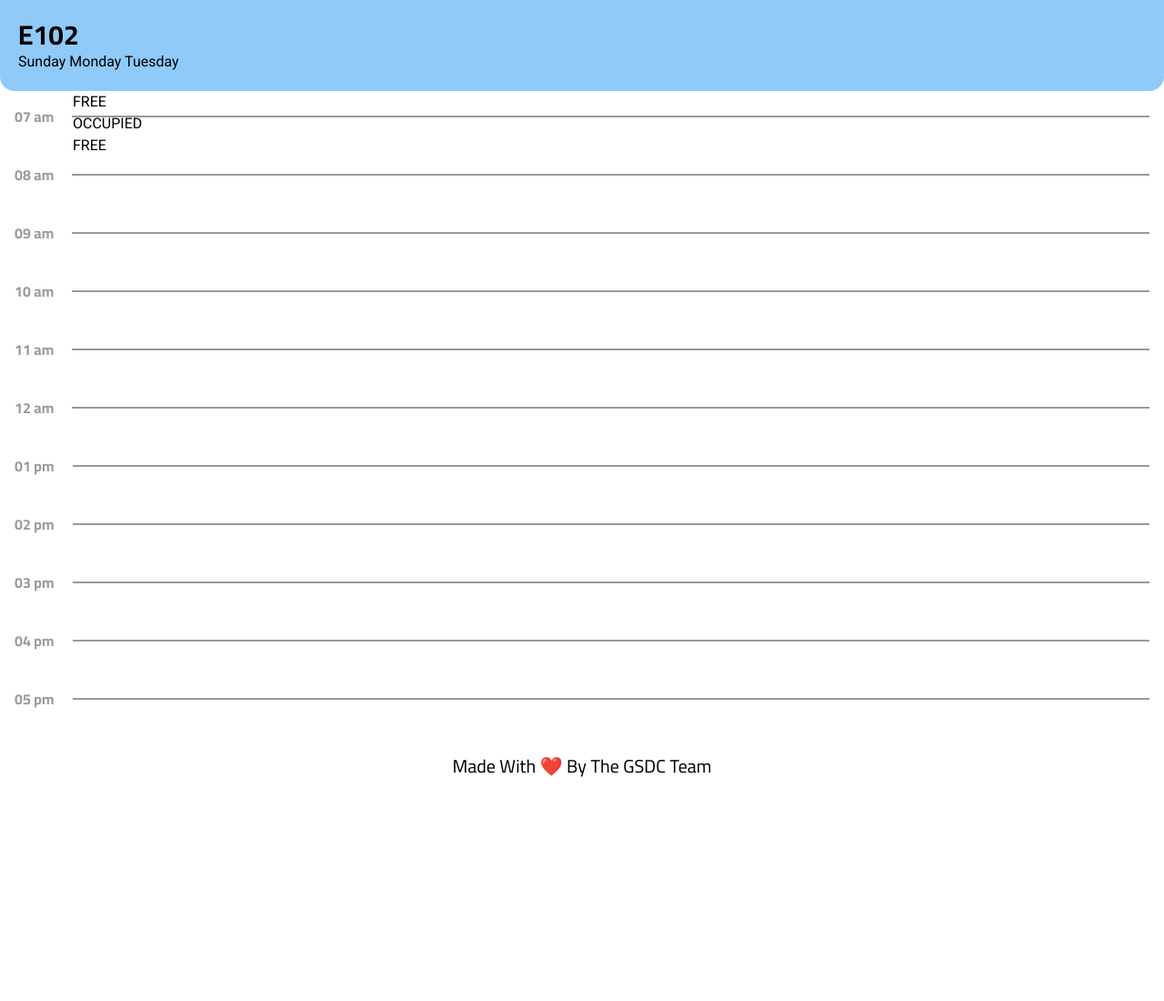
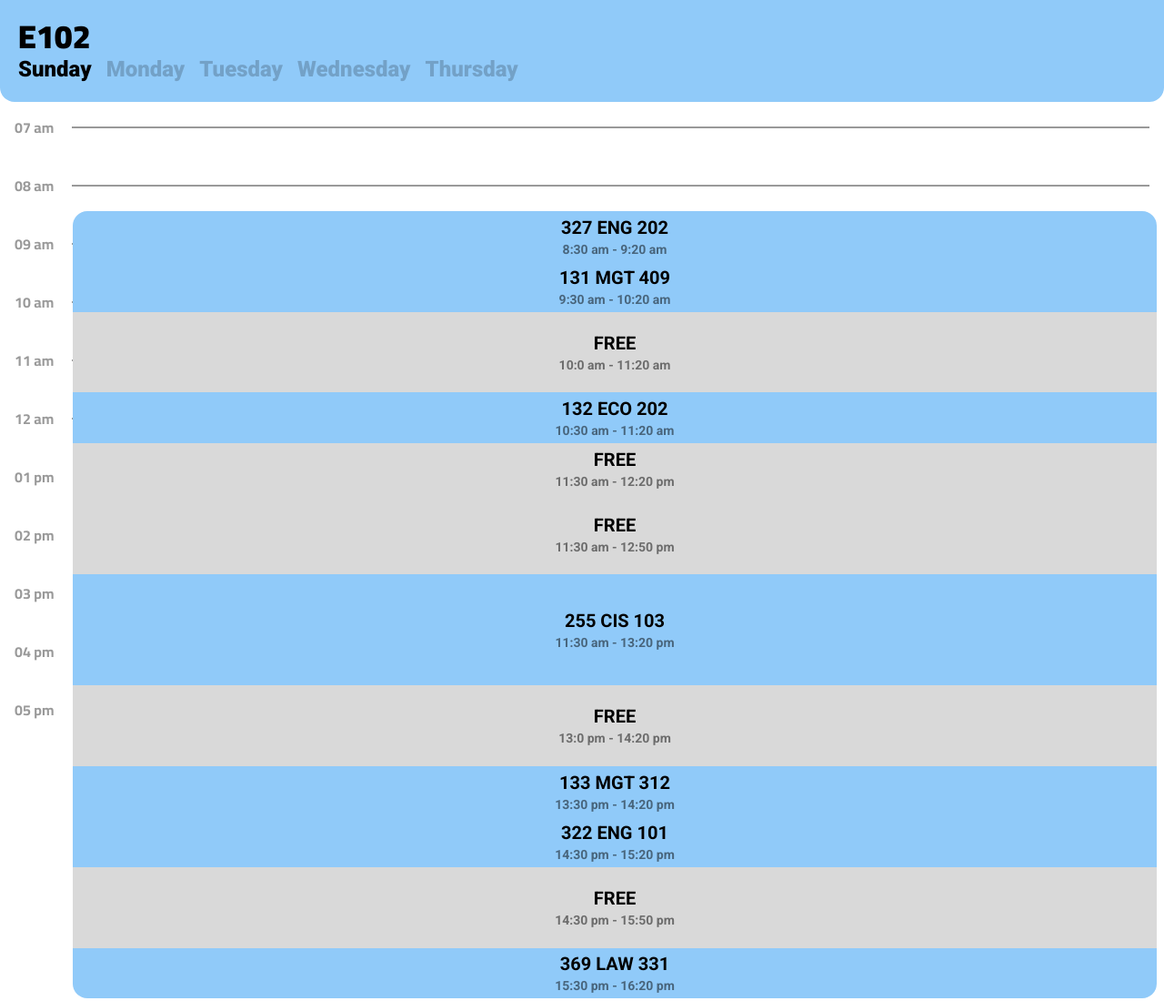
Before and after one commit to GDSC-YU/tuwaiq-classrooms, an Astro site: page /classrooms/E102 in a window 1280 px wide. Shown: the top 1100 px of the page at 91% size. Before the commit the page ends 860 px from the top, so only its background shows below. Built offline with nearby package versions, Linux system fonts and the light colour scheme; Astro itself is replaced by a stand-in of ours; some icons are missing.

Commit message:
add schedule page

```diff
--- a/astro.config.mjs
+++ b/astro.config.mjs
@@ -4,6 +4,9 @@ import { defineConfig } from "astro/config";
 import tailwind from "@astrojs/tailwind";
 
 // https://astro.build/config
+import react from "@astrojs/react";
+
+// https://astro.build/config
 export default defineConfig({
-  integrations: [tailwind()]
+  integrations: [tailwind(), react()]
 });
--- /dev/null
+++ b/src/components/ClassroomSchedulePage.tsx
@@ -0,0 +1,128 @@
+import { useState } from "react";
+import type { Room } from "../misc/rooms";
+import Header, { HeaderColor } from "./Header";
+import ScheduleDayTimeSlots, {
+  OccupiedSlotColor,
+} from "./ScheduleDayTimeSlots";
+import ScheduleLine from "./ScheduleLine";
+import TextChip from "./TextChip";
+
+interface Props {
+  room: Room;
+}
+
+enum Day {
+  sunday,
+  monday,
+  tuesday,
+  wednesday,
+  thursday,
+}
+
+export default function ClassroomSchedulePage({ room }: Props) {
+  const now = new Date();
+  const [selectedDay, setSelectedDay] = useState(now.getDay());
+
+  let headerColor: HeaderColor;
+  let occupiedSlotColor: OccupiedSlotColor;
+  switch (room.name.charAt(0)) {
+    case "E":
+      headerColor = HeaderColor.paleBlue;
+      occupiedSlotColor = OccupiedSlotColor.paleBlue;
+      break;
+    case "F":
+      headerColor = HeaderColor.paleRed;
+      occupiedSlotColor = OccupiedSlotColor.paleRed;
+      break;
+    case "G":
+      headerColor = HeaderColor.paleYellow;
+      occupiedSlotColor = OccupiedSlotColor.paleYellow;
+      break;
+    case "H":
+      headerColor = HeaderColor.paleGreen;
+      occupiedSlotColor = OccupiedSlotColor.paleGreen;
+      break;
+  }
+
+  return (
+    <div>
+      <Header title={room.name} color={headerColor!}>
+        <div className="flex flex-row flex-nowrap space-x-4 overflow-x-auto overflow-y-hidden">
+          <TextChip
+            text="Sunday"
+            isSelected={selectedDay == Day.sunday}
+            onClick={() => setSelectedDay(Day.sunday)}
+          />
+          <TextChip
+            text="Monday"
+            isSelected={selectedDay == Day.monday}
+            onClick={() => setSelectedDay(Day.monday)}
+          />
+          <TextChip
+            text="Tuesday"
+            isSelected={selectedDay == Day.tuesday}
+            onClick={() => setSelectedDay(Day.tuesday)}
+          />
+          <TextChip
+            text="Wednesday"
+            isSelected={selectedDay == Day.wednesday}
+            onClick={() => setSelectedDay(Day.wednesday)}
+          />
+          <TextChip
+            text="Thursday"
+            isSelected={selectedDay == Day.thursday}
+            onClick={() => setSelectedDay(Day.thursday)}
+          />
+        </div>
+      </Header>
+      <div className="grid">
+        <div
+          className="flex flex-col space-y-10 p-4"
+          style={{ gridArea: "1 / 1 / 2 / 2" }}
+        >
+          <ScheduleLine time="07 am" />
+          <ScheduleLine time="08 am" />
+          <ScheduleLine time="09 am" />
+          <ScheduleLine time="10 am" />
+          <ScheduleLine time="11 am" />
+          <ScheduleLine time="12 am" />
+          <ScheduleLine time="01 pm" />
+          <ScheduleLine time="02 pm" />
+          <ScheduleLine time="03 pm" />
+          <ScheduleLine time="04 pm" />
+          <ScheduleLine time="05 pm" />
+        </div>
+        <ScheduleDayTimeSlots
+          key={Day.sunday}
+          timeSlots={room.sunday}
+          occupiedSlotColor={occupiedSlotColor!}
+          isVisible={selectedDay == Day.sunday}
+        />
+        <ScheduleDayTimeSlots
+          key={Day.monday}
+          timeSlots={room.monday}
+          occupiedSlotColor={occupiedSlotColor!}
+          isVisible={selectedDay == Day.monday}
+        />
+        <ScheduleDayTimeSlots
+          key={Day.tuesday}
+          timeSlots={room.tuesday}
+          occupiedSlotColor={occupiedSlotColor!}
+          isVisible={selectedDay == Day.tuesday}
+        />
+        <ScheduleDayTimeSlots
+          key={Day.wednesday}
+          timeSlots={room.wednesday}
+          occupiedSlotColor={occupiedSlotColor!}
+          isVisible={selectedDay == Day.wednesday}
+        />
+        <ScheduleDayTimeSlots
+          key={Day.thursday}
+          timeSlots={room.thursday}
+          occupiedSlotColor={occupiedSlotColor!}
+          isVisible={selectedDay == Day.thursday}
+        />
+      </div>
+    </div>
+  );
+}
--- a/src/components/Header.astro
+++ /dev/null
@@ -1,20 +0,0 @@
----
-export enum HeaderColor {
-  paleYellow = "bg-pale-yellow",
-  paleRed = "bg-pale-red",
-  paleGreen = "bg-pale-green",
-  paleBlue = "bg-pale-blue",
-}
-
-interface Props {
-  title: string;
-  color: HeaderColor;
-}
-
-const { title, color } = Astro.props;
----
-
-<header class={`${color} p-5 rounded-b-[16px]`}>
-  <p class="font-bold font-cairo text-3xl">{title}</p>
-  <slot />
-</header>
--- /dev/null
+++ b/src/components/Header.tsx
@@ -0,0 +1,29 @@
+import PropTypes from "prop-types";
+import { Children } from "react";
+
+export enum HeaderColor {
+  paleYellow = "bg-pale-yellow",
+  paleRed = "bg-pale-red",
+  paleGreen = "bg-pale-green",
+  paleBlue = "bg-pale-blue",
+}
+
+interface Props {
+  title: string;
+  color: HeaderColor;
+  children?: JSX.Element | JSX.Element[] | string | string[];
+}
+
+export default function Header({ title, color, children }: Props) {
+  return (
+    <header className={`${color} p-5 rounded-b-[16px]`}>
+      <p className="font-black font-cairo text-4xl">{title}</p>
+      {Children.map(children, (child) => child)}
+    </header>
+  );
+}
+
+Header.propTypes = {
+  title: PropTypes.string,
+  color: PropTypes.oneOf(Object.values(HeaderColor)),
+};
--- /dev/null
+++ b/src/components/ScheduleDayTimeSlots.tsx
@@ -0,0 +1,84 @@
+import type { TimeSlot } from "../misc/rooms";
+import { getAmPmFromHours } from "../misc/utils";
+
+export enum OccupiedSlotColor {
+  paleYellow = "bg-pale-yellow",
+  paleRed = "bg-pale-red",
+  paleGreen = "bg-pale-green",
+  paleBlue = "bg-pale-blue",
+}
+
+interface Props {
+  timeSlots: Array<TimeSlot>;
+  occupiedSlotColor: OccupiedSlotColor;
+  isVisible: boolean;
+}
+
+export default function ScheduleDayTimeSlots({
+  timeSlots,
+  occupiedSlotColor,
+  isVisible,
+}: Props) {
+  return (
+    <div
+      className={`${
+        isVisible ? "visible" : "invisible"
+      } flex flex-col ml-[5rem] mr-2 spacing-y-0 pt-5`}
+      style={{ gridArea: "1 / 1 / 2 / 2" }}
+    >
+      {timeSlots.map((timeSlot) => {
+        const isFreeSlot = timeSlot.courseName == "";
+
+        const isFirst = timeSlots.indexOf(timeSlot) == 0;
+        const isLast = timeSlots.indexOf(timeSlot) == timeSlots.length - 1;
+
+        const startHour = timeSlot.timeStart.hour;
+        const startMinute = timeSlot.timeStart.minute;
+        const startTime = `${startHour}:${startMinute} ${getAmPmFromHours(
+          startHour
+        )}`;
+
+        const endHour = timeSlot.timeEnd.hour;
+        const endMinute = timeSlot.timeEnd.minute;
+        const endTime = `${endHour}:${endMinute} ${getAmPmFromHours(endHour)}`;
+
+        const minutesTotal =
+          (endHour - startHour) * 60 + endMinute - startMinute;
+
+        const minutesRemRatio = 4.16 / 60;
+
+        let scheduleOffset = 0;
+        if (
+          isFirst &&
+          (timeSlot.timeStart.hour > 7 || timeSlot.timeStart.minute > 0)
+        ) {
+          const hoursInMinutes = (timeSlot.timeStart.hour - 7) * 60;
+          const offestMinutes = hoursInMinutes + timeSlot.timeStart.minute;
+          scheduleOffset = offestMinutes * minutesRemRatio;
+        }
+
+        return (
+          <div
+            key={Math.random() * 51}
+            className={`flex flex-col text-center justify-center ${
+              isFreeSlot ? "bg-light-grey" : occupiedSlotColor
+            } ${isFirst ? "rounded-t-[16px]" : ""} ${
+              isLast ? "rounded-b-[16px]" : ""
+            }`}
+            style={{
+              height: `${minutesTotal * minutesRemRatio}rem`,
+              marginTop: `${scheduleOffset}rem`,
+            }}
+          >
+            <p className="text-cairo text-xl font-bold">
+              {isFreeSlot ? "FREE" : timeSlot.courseName}
+            </p>
+            <p className="text-cairo text-sm font-bold text-black/50">
+              {startTime} - {endTime}
+            </p>
+          </div>
+        );
+      })}
+    </div>
+  );
+}
--- a/src/components/ScheduleLine.astro
+++ /dev/null
@@ -1,12 +0,0 @@
----
-interface Props {
-  time: string;
-}
-
-const { time } = Astro.props;
----
-
-<div class="flex flex-row items-center">
-  <p class="text-black/40 font-cairo font-bold">{time}</p>
-  <div class="grow border border-black/40 h-0 ml-5"></div>
-</div>
--- /dev/null
+++ b/src/components/ScheduleLine.tsx
@@ -0,0 +1,12 @@
+interface Props {
+  time: string;
+}
+
+export default function ScheduleLine({ time }: Props) {
+  return (
+    <div className="flex flex-row items-center">
+      <p className="text-black/40 font-cairo font-bold">{time}</p>
+      <div className="grow border border-black/40 h-0 ml-5"></div>
+    </div>
+  );
+}
--- /dev/null
+++ b/src/components/TextChip.tsx
@@ -0,0 +1,18 @@
+interface Props {
+  text: string;
+  isSelected: boolean;
+  onClick: React.MouseEventHandler<HTMLParagraphElement>;
+}
+
+export default function TextChip({ text, isSelected, onClick }: Props) {
+  return (
+    <p
+      onClick={onClick}
+      className={`text-cairo text-2xl ${
+        isSelected ? "text-black" : "text-black/20"
+      } font-black`}
+    >
+      {text}
+    </p>
+  );
+}
--- /dev/null
+++ b/src/misc/utils.ts
@@ -0,0 +1,9 @@
+export function getAmPmFromHours(
+  hours: number,
+  isCapital: boolean = false
+): string {
+  const pm = isCapital ? "PM" : "pm";
+  const am = isCapital ? "AM" : "am";
+
+  return hours >= 12 ? pm : am;
+}
--- a/src/pages/classrooms/[roomName].astro
+++ b/src/pages/classrooms/[roomName].astro
@@ -1,12 +1,11 @@
 ---
-import Header, { HeaderColor } from "../../components/Header.astro";
-import ScheduleLine from "../../components/ScheduleLine.astro";
+import ClassroomSchedulePage from "../../components/ClassroomSchedulePage";
 import Layout from "../../layouts/Layout.astro";
-import { rooms } from "../../misc/rooms";
+import { Room, rooms } from "../../misc/rooms";
 
 const { roomName } = Astro.params;
 const roomNameString = roomName!.toString();
-const chosenRoom = rooms[roomNameString];
+const chosenRoom: Room = rooms[roomNameString];
 
 export function getStaticPaths() {
   const roomKeys = Object.keys(rooms);
@@ -15,50 +14,8 @@ export function getStaticPaths() {
     params: { roomName: key },
   }));
 }
-
-let headerColor: HeaderColor;
-switch (roomNameString.charAt(0)) {
-  case "E":
-    headerColor = HeaderColor.paleBlue;
-    break;
-  case "F":
-    headerColor = HeaderColor.paleRed;
-    break;
-  case "G":
-    headerColor = HeaderColor.paleYellow;
-    break;
-  case "H":
-    headerColor = HeaderColor.paleGreen;
-    break;
-}
 ---
 
 <Layout>
-  <Header title={roomNameString} color={headerColor!}>
-    Sunday Monday Tuesday
-  </Header>
-  <div class="grid">
-    <div class="flex flex-col space-y-10 p-4" style="grid-area: 1 / 1 / 2 / 2;">
-      <ScheduleLine time="07 am" />
-      <ScheduleLine time="08 am" />
-      <ScheduleLine time="09 am" />
-      <ScheduleLine time="10 am" />
-      <ScheduleLine time="11 am" />
-      <ScheduleLine time="12 am" />
-      <ScheduleLine time="01 pm" />
-      <ScheduleLine time="02 pm" />
-      <ScheduleLine time="03 pm" />
-      <ScheduleLine time="04 pm" />
-      <ScheduleLine time="05 pm" />
-    </div>
-    <div
-      class="flex flex-col ml-[5rem] mr-2 spacing-y-0"
-      style="grid-area: 1 / 1 / 2 / 2;"
-    >
-      <!-- build schedule from rooms Record -->
-      <p>FREE</p>
-      <p>OCCUPIED</p>
-      <p>FREE</p>
-    </div>
-  </div>
+  <ClassroomSchedulePage client:load room={chosenRoom} />
 </Layout>
--- a/src/pages/corners/[corner].astro
+++ b/src/pages/corners/[corner].astro
@@ -4,7 +4,7 @@ import { rooms } from "../../misc/rooms";
 import ClassroomButton, {
   ClassroomButtonColor,
 } from "../../components/ClassroomButton.astro";
-import Header, { HeaderColor } from "../../components/Header.astro";
+import Header, { HeaderColor } from "../../components/Header";
 
 interface Props {
   corner: string;
--- a/tailwind.config.cjs
+++ b/tailwind.config.cjs
@@ -13,6 +13,7 @@ module.exports = {
         "pale-green": "#A5D6A7",
         "twitter-color": "#00acee",
         "dark-pink": "#C13584",
+        "light-grey": "#D9D9D9",
       },
       fontFamily: {
         sans: ["Roboto", "sans-serif", ...defaultTheme.fontFamily.sans],
--- a/tsconfig.json
+++ b/tsconfig.json
@@ -1,3 +1,7 @@
 {
-  "extends": "astro/tsconfigs/strict"
+  "extends": "astro/tsconfigs/strict",
+  "compilerOptions": {
+    "jsx": "react-jsx",
+    "jsxImportSource": "react"
+  }
 }
```
Also changed, not shown: package.json (+7 -1 lines), 1 other file.
